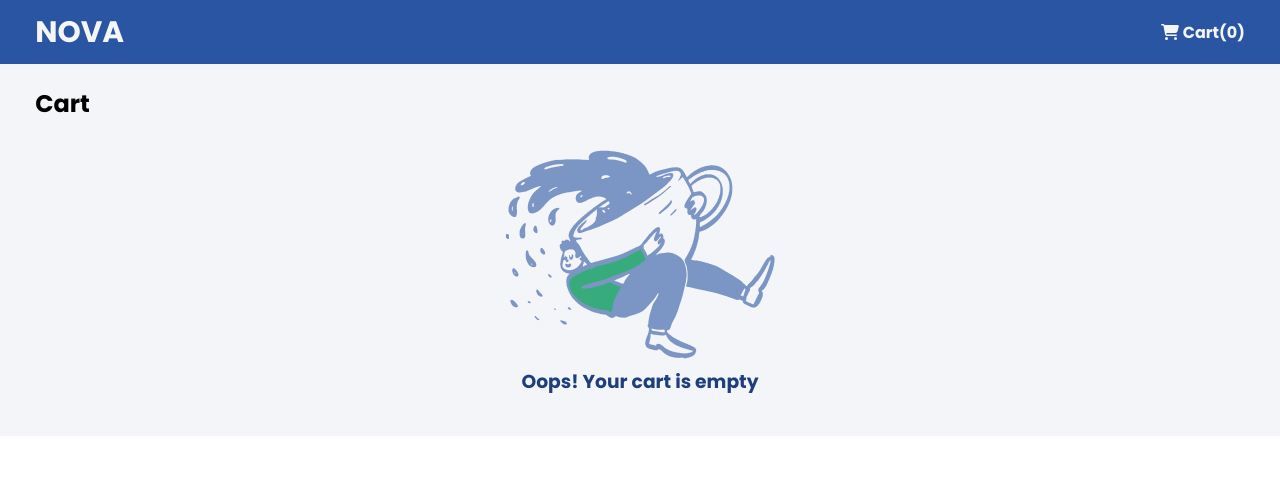
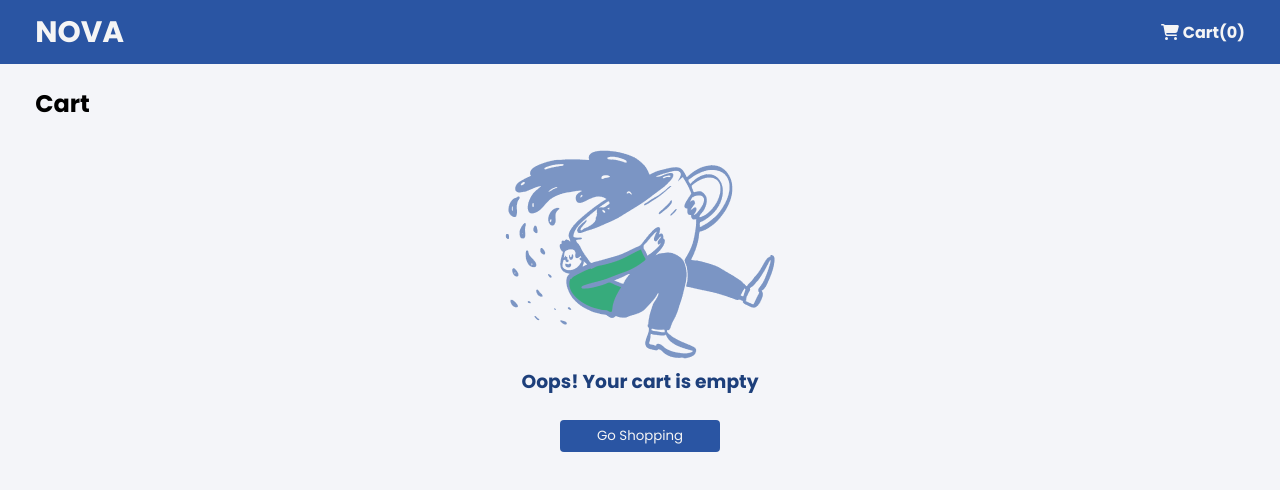
Before and after one commit to alissagaar/ecomsur, a React (Create React App) app in the folder front/: page /cart in a window 1280 px wide. Shown: the top 490 px of the page. Built offline with nearby package versions, Linux system fonts and the light colour scheme; the HTML template or start-up script is replaced by a standard one.

Commit message:
últimos detalles

```diff
--- a/front/src/Components/Cart.jsx
+++ b/front/src/Components/Cart.jsx
@@ -3,9 +3,12 @@ import { useSelector } from 'react-redux'
 import CardB from './CardB'
 import NavBar from './NavBar'
 import s from './Cart.module.css'
+import { useNavigate } from 'react-router-dom'
 
 function Cart() {
   const cart = useSelector(state => state.cart)
+
+  const navigate= useNavigate()
 
   return (
     <div>
@@ -16,6 +19,7 @@ function Cart() {
         <div className={s.emptyCart}>
           <div></div>
           <h3>Oops! Your cart is empty</h3>
+          <button onClick={()=>navigate("/")}>Go Shopping</button>
         </div>:
         cart.map(product => (<CardB
           key={product.id}
--- a/front/src/Components/Cart.module.css
+++ b/front/src/Components/Cart.module.css
@@ -42,8 +42,24 @@
     text-align: center;
     color: #1D3F7B;
 }
+
 .emptyCart div{
     background-image: url('../emptycart.png');
     width: 18.75rem;
     height: 14.063rem;
 }
+
+.emptyCart button{
+    margin-top: 1.5rem;
+    width: 10rem;
+    height: 2rem;
+    border: none;
+    border-radius: 0.25rem;
+    background-color: #2A55A3;
+    color: whitesmoke;
+}
+
+.emptyCart button:hover{
+    background-color: #1D3F7B;
+    cursor: pointer;
+}
```
Also changed, not shown: 1 other file (tests, documents, lock files or other folders).
